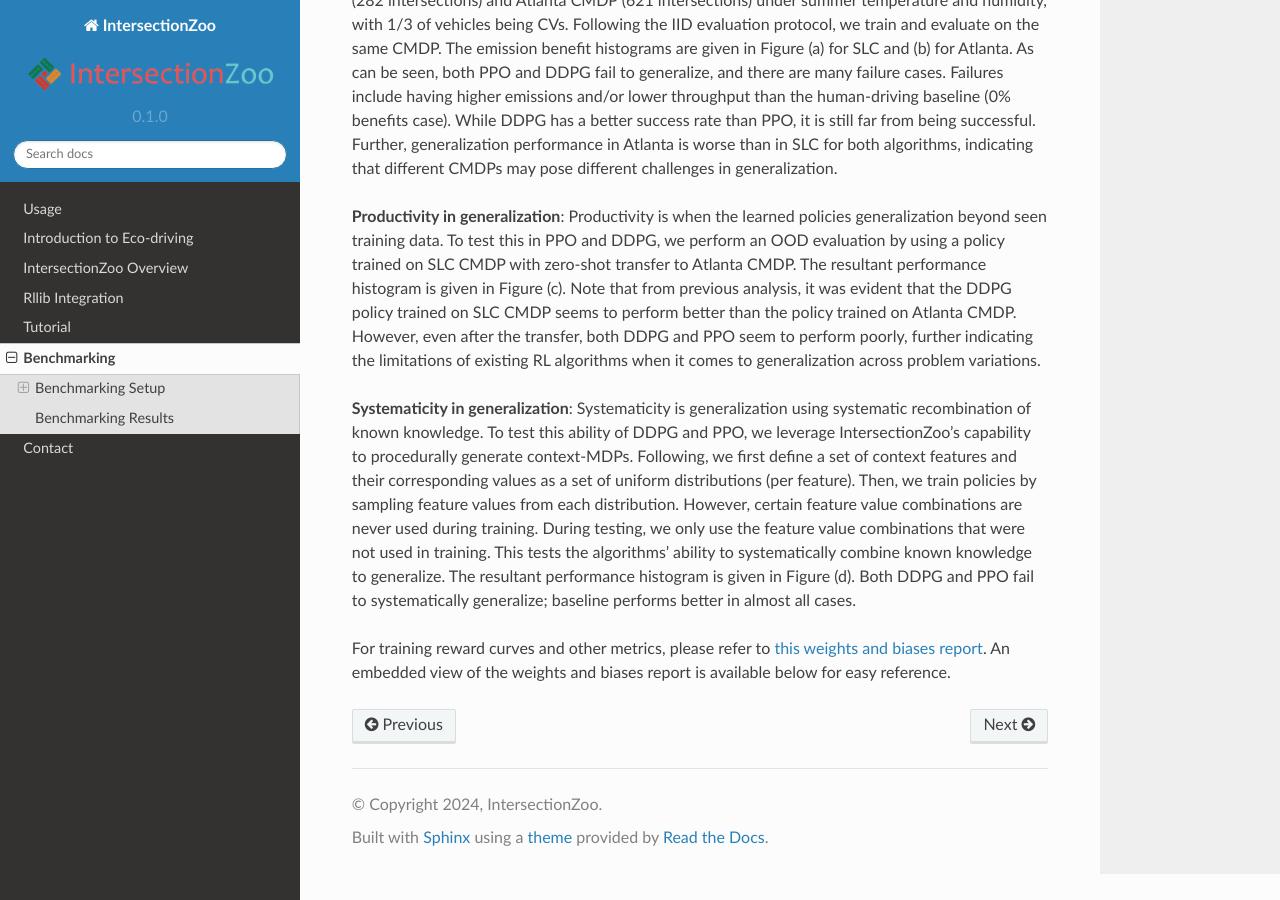
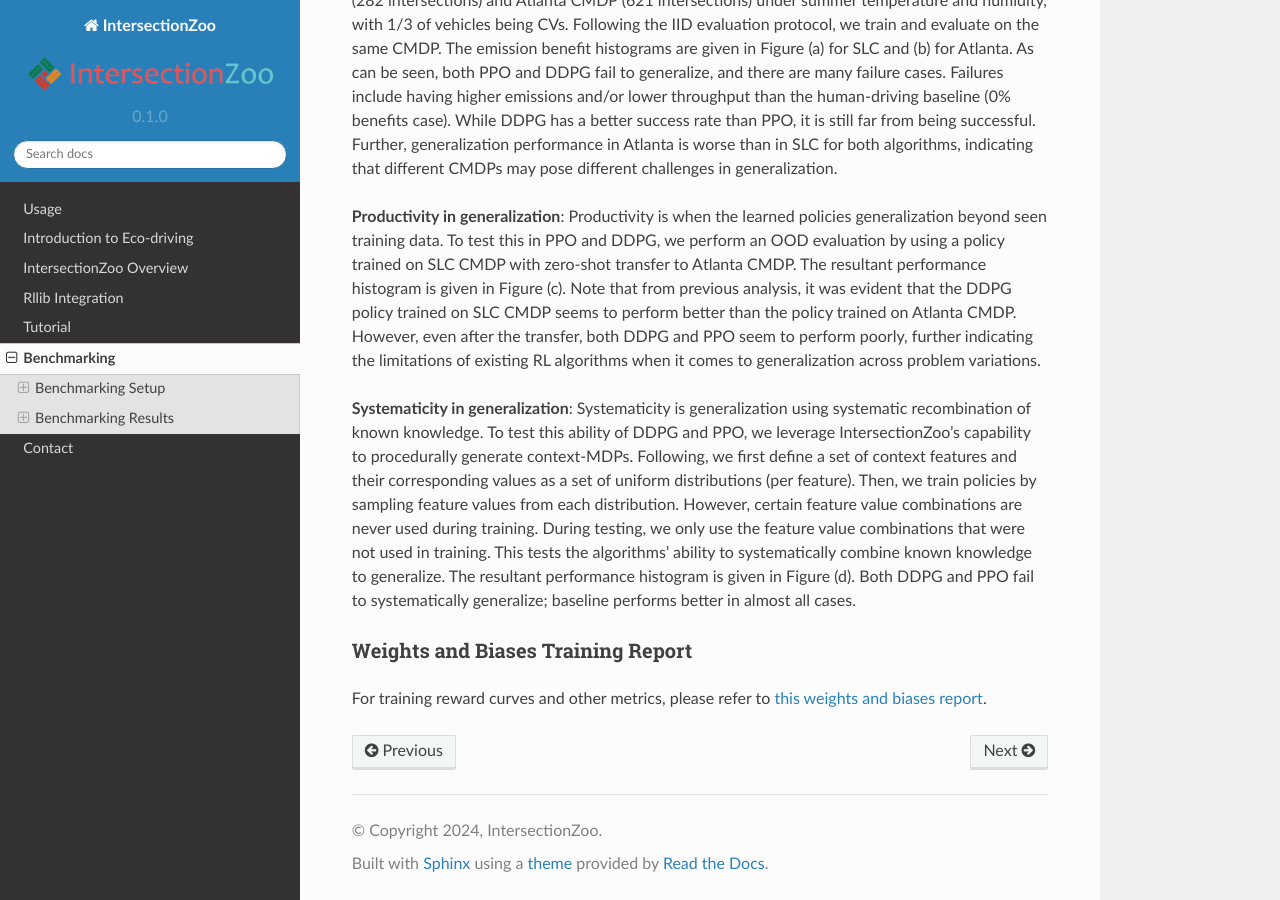
Before and after one commit to Vindulamj/IntersectionZoo-Docs, a Sphinx documentation site: the page built from docs/source/benchmarking.rst, in a window 1280 px wide and 900 px high, scrolled down 1536 px. Built offline with Sphinx 7.4.7 and the Read the Docs theme 2.0.0, drawn with Linux system fonts in a browser that asks for light colours; pages that are not in the unit, such as notebooks, are missing from menus.

Commit message:
Update benchmarking.rst

```diff
--- a/docs/source/benchmarking.rst
+++ b/docs/source/benchmarking.rst
@@ -64,8 +64,7 @@
 This tests the algorithms' ability to systematically combine known knowledge to generalize. The resultant performance
 histogram is given in Figure (d). Both DDPG and PPO fail to systematically generalize; baseline performs better in almost all cases.
 
-For training reward curves and other metrics, please refer to `this weights and biases report <https://api.wandb.ai/links/vindula/jdyut0t3>`_. An embedded view of the weights and biases report is available below for easy reference.
+Weights and Biases Training Report
+^^^^^^^^^^^^^^^^^^^^^^^^^^^^^^^^^^
 
-.. raw::
-
-    <iframe src="https://api.wandb.ai/links/vindula/jdyut0t3" width="100%" height="400"></iframe>
+For training reward curves and other metrics, please refer to `this weights and biases report <https://api.wandb.ai/links/vindula/jdyut0t3>`_.
```
